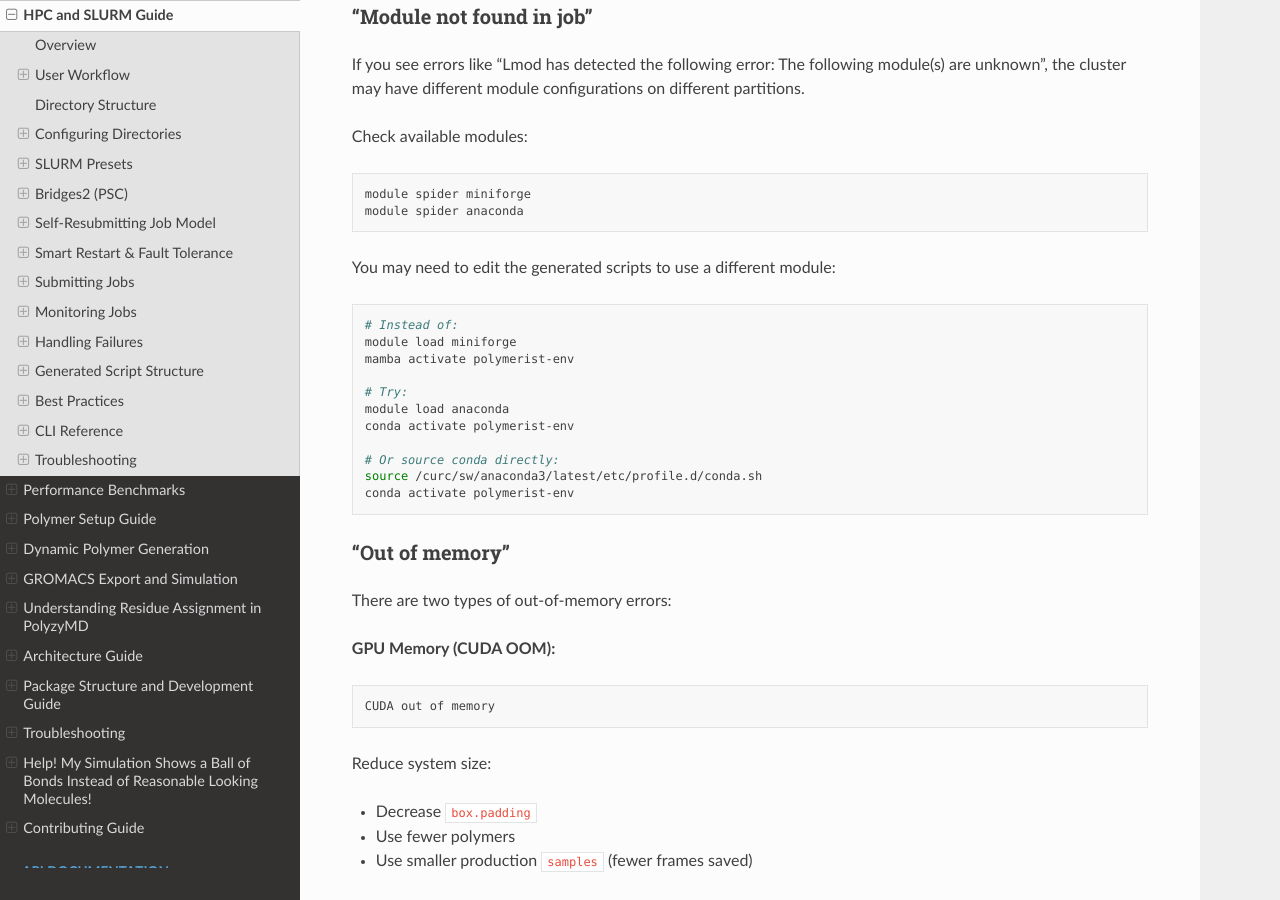
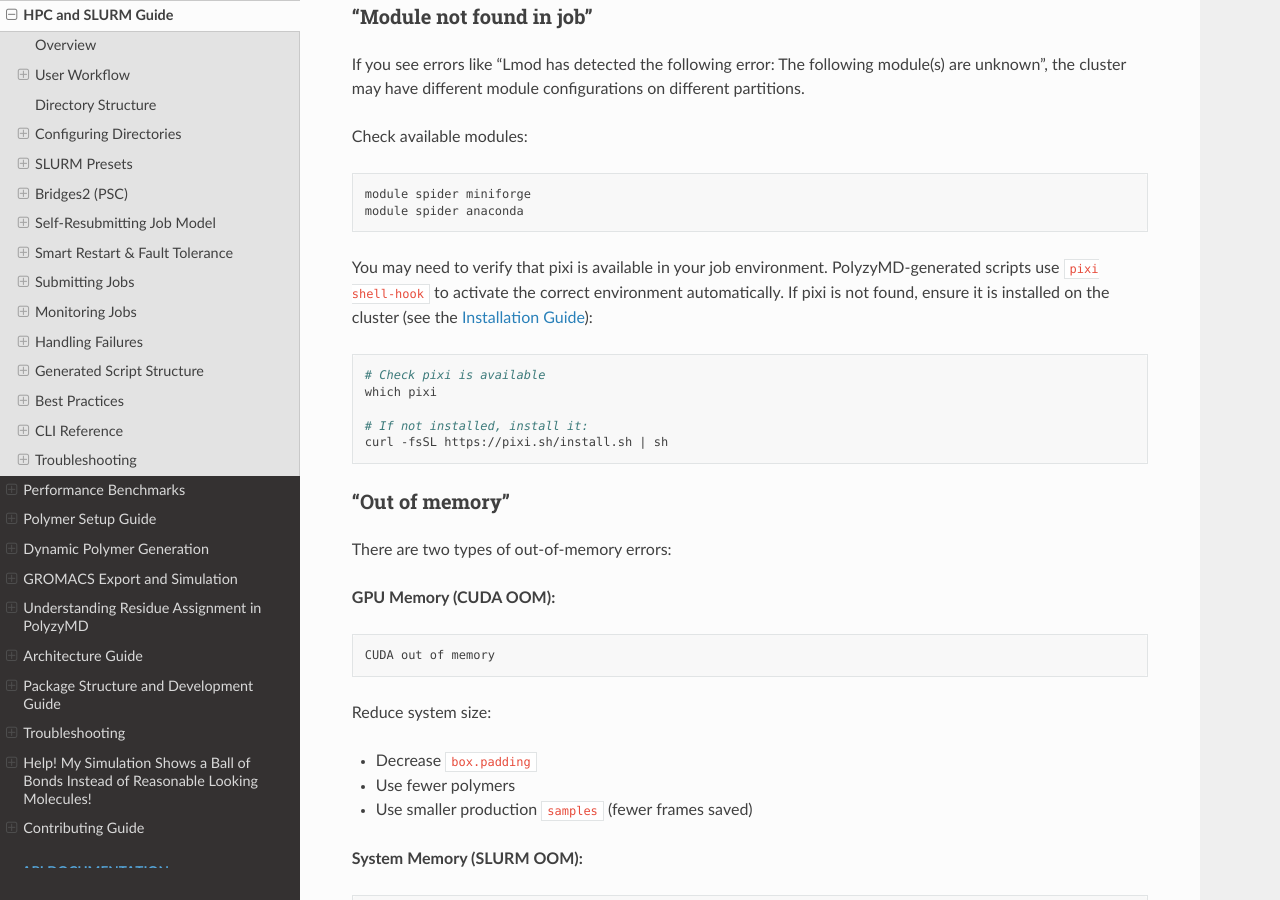
Before and after one commit to joelaforet/polyzymd, a Sphinx documentation site: the page built from docs/source/tutorials/hpc_slurm.md, in a window 1280 px wide and 900 px high, scrolled down 22278 px. Built offline with Sphinx 7.4.7 and the Read the Docs theme 3.1.0, drawn with Linux system fonts in a browser that asks for light colours.

Commit message:
docs: fix stale conda env references and deprecated CLI syntax
Replace polymerist-env with pixi shell activation in contributing.md,
troubleshooting.md, and hpc_slurm.md. Update SLURM troubleshooting
advice to reference pixi shell-hook instead of conda/module activation.

````diff
--- a/docs/source/tutorials/hpc_slurm.md
+++ b/docs/source/tutorials/hpc_slurm.md
@@ -1072,19 +1072,17 @@ module spider miniforge
 module spider anaconda
 ```
 
-You may need to edit the generated scripts to use a different module:
+You may need to verify that pixi is available in your job environment.
+PolyzyMD-generated scripts use `pixi shell-hook` to activate the correct
+environment automatically. If pixi is not found, ensure it is installed
+on the cluster (see the [Installation Guide](installation.md)):
+
 ```bash
-# Instead of:
-module load miniforge
-mamba activate polymerist-env
+# Check pixi is available
+which pixi
 
-# Try:
-module load anaconda
-conda activate polymerist-env
-
-# Or source conda directly:
-source /curc/sw/anaconda3/latest/etc/profile.d/conda.sh
-conda activate polymerist-env
+# If not installed, install it:
+curl -fsSL https://pixi.sh/install.sh | sh
 ```
 
 ### "Out of memory"
````
Also changed, not shown: docs/source/tutorials/contributing.md (+1 -1 lines), docs/source/tutorials/troubleshooting.md (+5 -4 lines).
